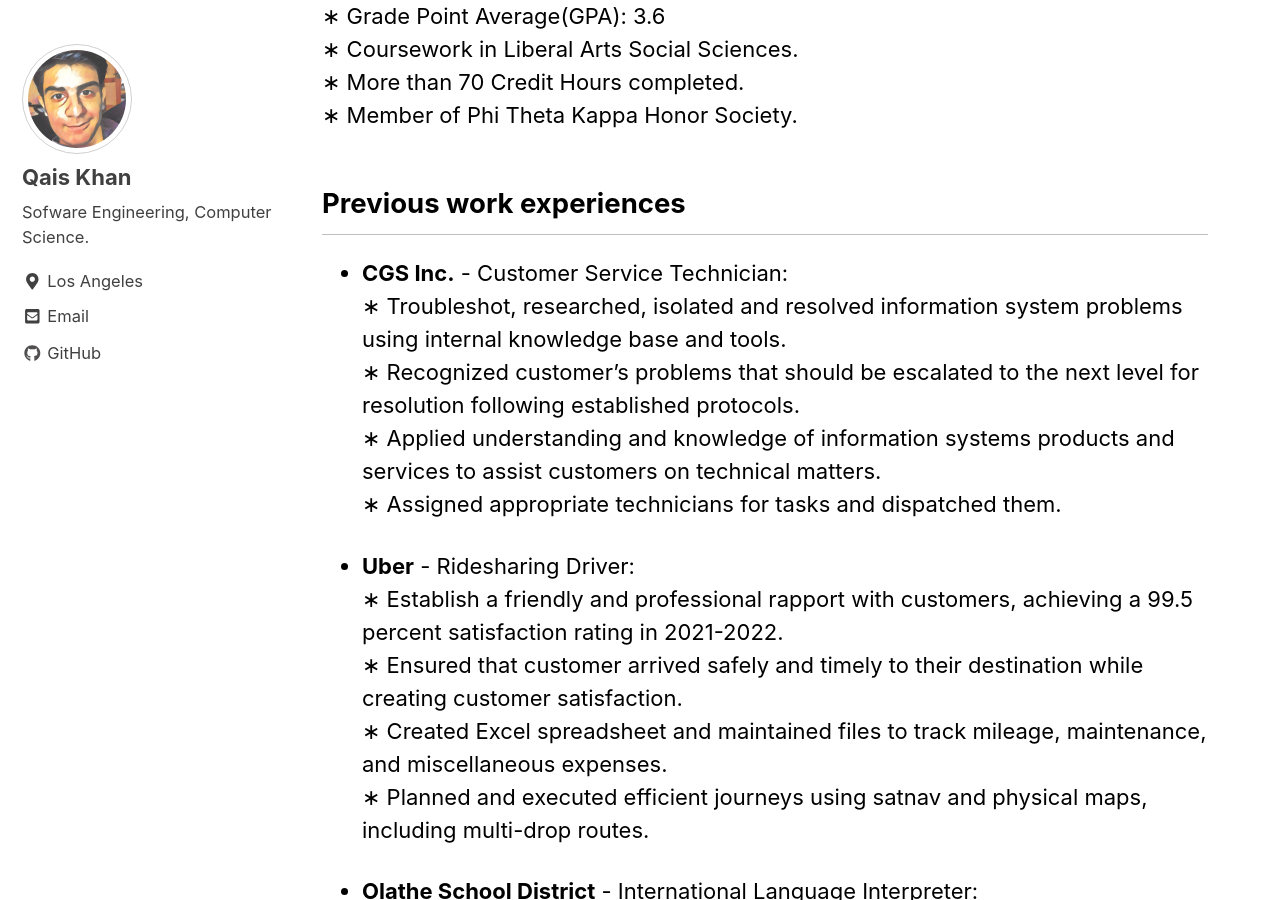
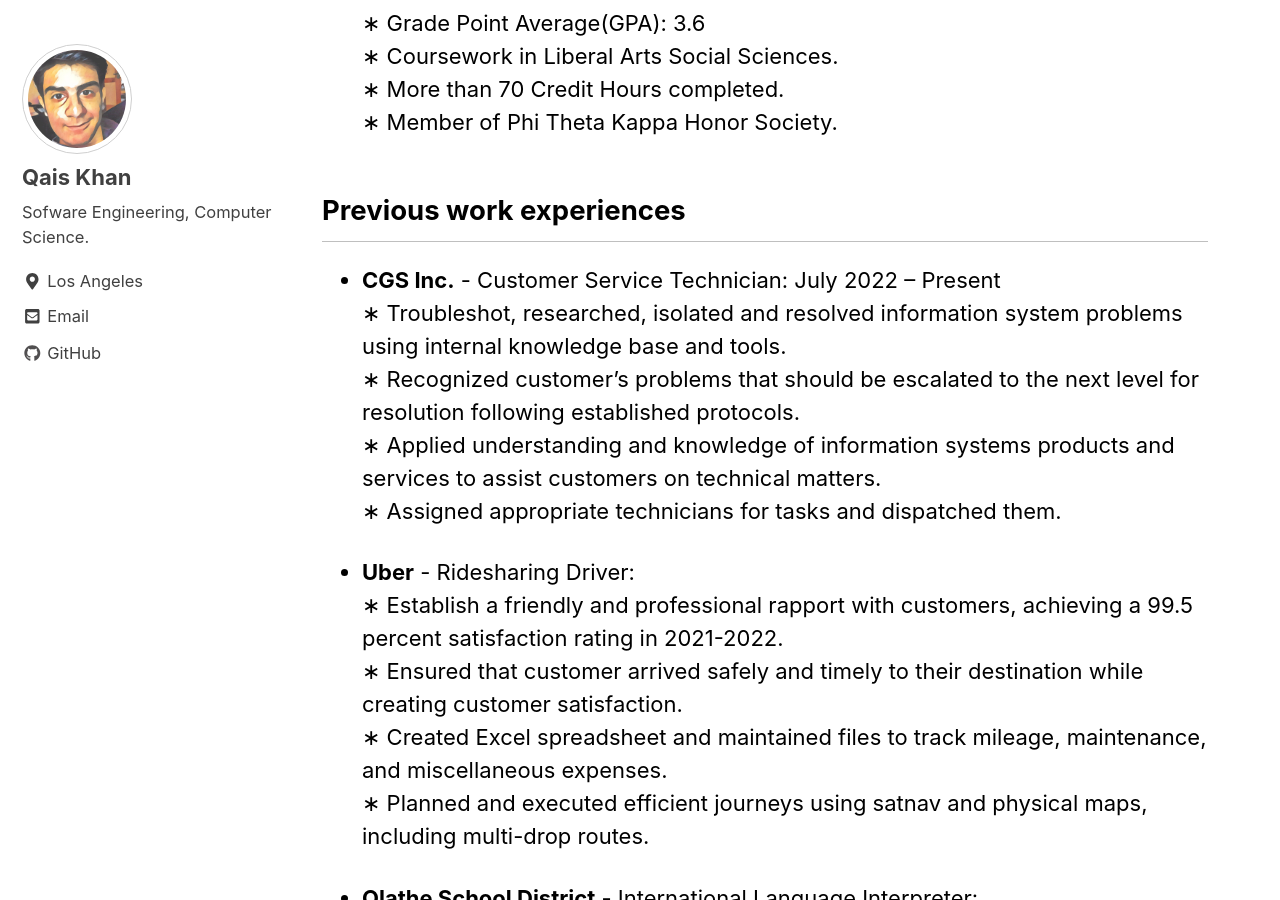
Before and after one commit to goharzeb/goharzeb.github.io, a Jekyll site: the page built from _pages/cv.md, in a window 1280 px wide and 900 px high, scrolled down 536 px. Built offline with Jekyll 4.4.1, drawn with Linux system fonts in a browser that asks for light colours; nearby versions of some CDN libraries.

Commit message:
Update cv.md

```diff
--- a/_pages/cv.md
+++ b/_pages/cv.md
@@ -13,14 +13,14 @@ header:
 
 - **University of Kansas**:
 
-∗ Grade Point Average(GPA): 3.6\
-∗ Coursework in Liberal Arts Social Sciences.\
-∗ More than 70 Credit Hours completed.\
-∗ Member of Phi Theta Kappa Honor Society.
+    ∗ Grade Point Average(GPA): 3.6\
+    ∗ Coursework in Liberal Arts Social Sciences.\
+    ∗ More than 70 Credit Hours completed.\
+    ∗ Member of Phi Theta Kappa Honor Society.
 
 ## Previous work experiences
 
-- **CGS Inc.** - Customer Service Technician:
+- **CGS Inc.** - Customer Service Technician:                                                                                         July 2022 – Present\
 ∗ Troubleshot, researched, isolated and resolved information system problems using internal knowledge base and tools.\
 ∗ Recognized customer’s problems that should be escalated to the next level for resolution following established protocols.\
 ∗ Applied understanding and knowledge of information systems products and services to assist customers on technical
```
